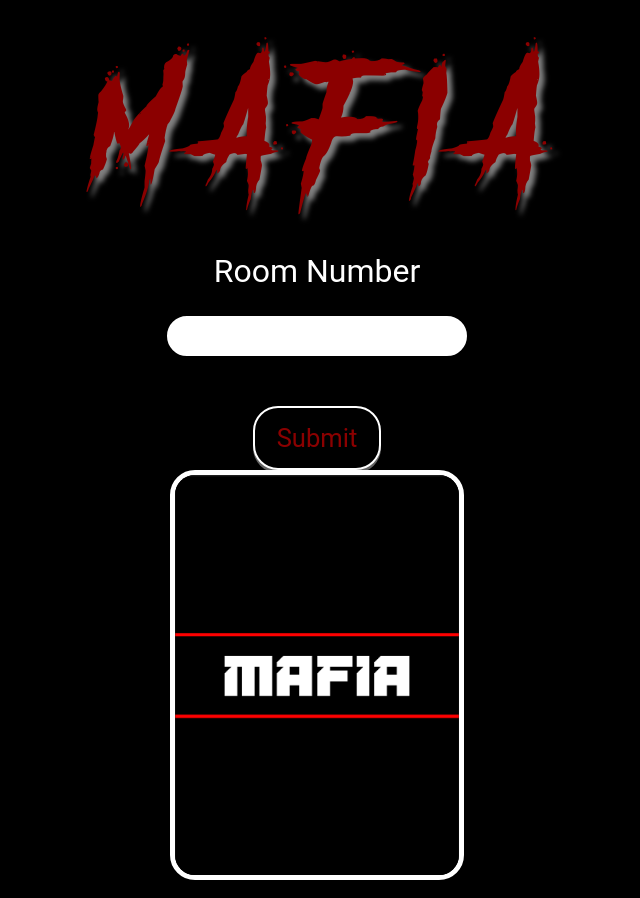
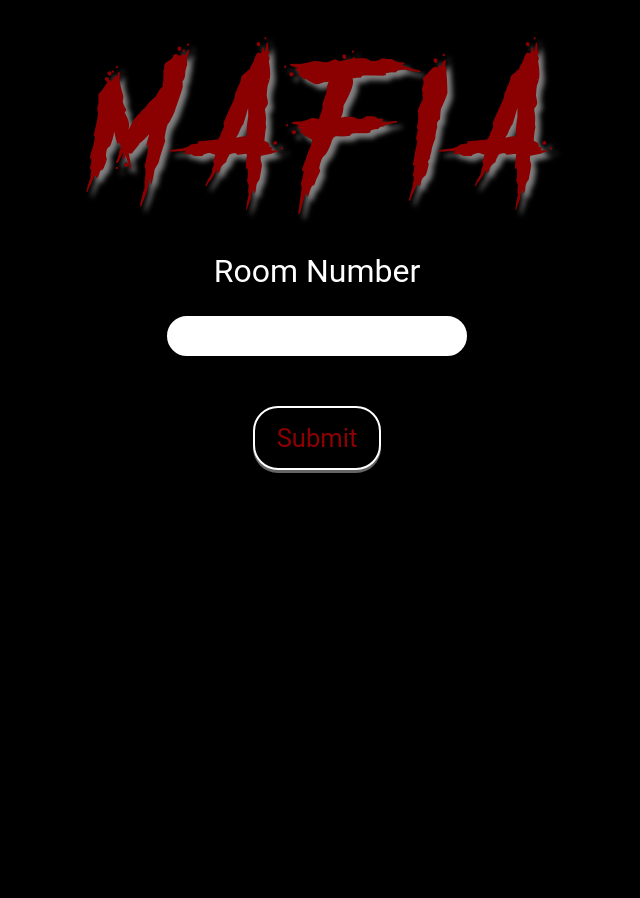
Before and after one commit to JonDoucette/Mafia-Site, a website: page frontend/index.html in a window 1280 px wide. Shown: the whole page, without its empty margins (323-963 px from the left). After the commit the page ends 800 px from the top, so only its background shows below. Drawn offline with nearby package versions, Linux system fonts and the light colour scheme; no server answers.

Commit message:
Removing role card from start screen, attempting to add in font

```diff
--- a/frontend/index.html
+++ b/frontend/index.html
@@ -54,7 +54,7 @@
         </div>
 
 
-        <div class="flip-card-container" id='roleCardContainer', style="display: flex">
+        <div class="flip-card-container" id='roleCardContainer', style="display: none">
             <div class="flip-card" id='roleCard'>
                 <div class="flip-card-inner" id='roleCardInner' onclick=''>
                     <div class="flip-card-front">
--- a/server.js
+++ b/server.js
@@ -29,6 +29,7 @@ app.use(cors())
 // });
 app.get('/', (req, res) => {
   res.sendFile('/frontend/', {root: __dirname });
+  res.sendFile('/frontend/fonts', {root: __dirname });
 
 });
 
```
